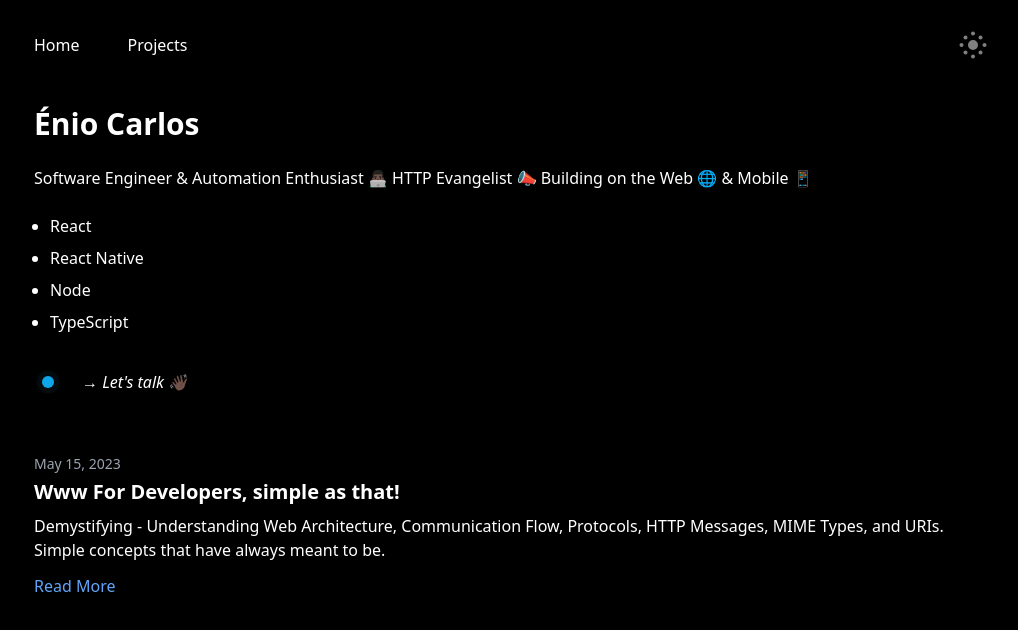
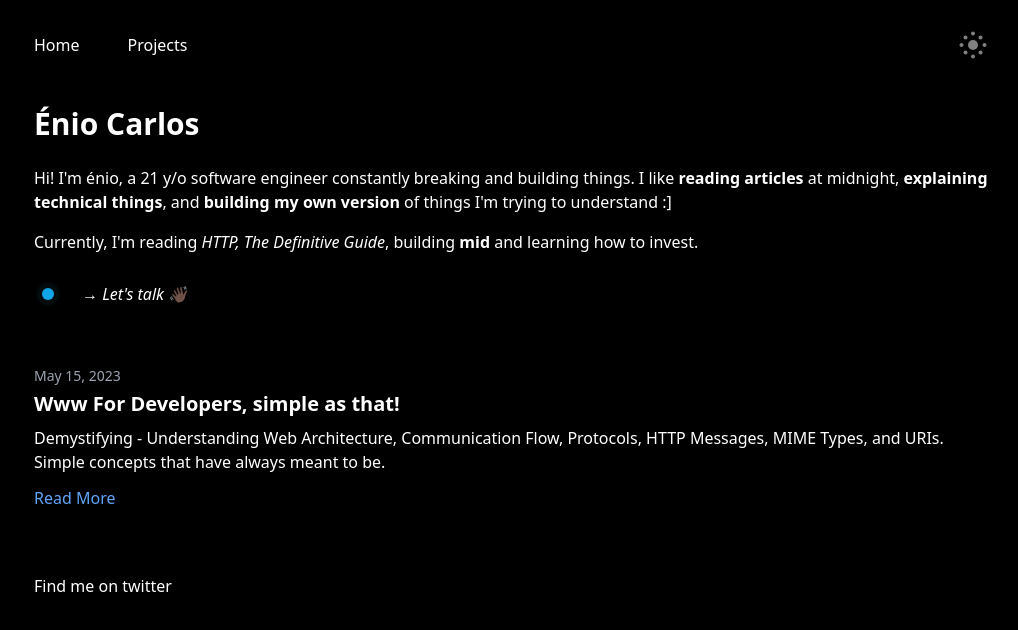
Before and after one commit to eniodev/enio, a Next.js app: page / in a window 1280 px wide. Shown: the top 630 px of the page, without its empty margins (126-1144 px from the left). Built offline with nearby package versions, Linux system fonts and the light colour scheme.

Commit message:
minor changes to colors

```diff
--- a/components/Layout.tsx
+++ b/components/Layout.tsx
@@ -9,7 +9,7 @@ type LayoutProps = {
   customMeta?: MetaProps;
 };
 
-export const WEBSITE_HOST_URL = 'https://nextjs-typescript-mdx-blog.vercel.app';
+export const WEBSITE_HOST_URL = 'https://enio.vercel.app';
 
 const Layout = ({ children, customMeta }: LayoutProps): JSX.Element => {
   return (
@@ -27,16 +27,16 @@ const Layout = ({ children, customMeta }: LayoutProps): JSX.Element => {
         <div className="max-w-5xl px-8 py-4 mx-auto">{children}</div>
       </main>
       <footer className="py-8">
-{/*     <div className="max-w-5xl px-8 mx-auto">
-          Built by{' '}
+     <div className="max-w-5xl px-8 mx-auto">
+          Find me on {' '}
           <a
             className="text-gray-900 dark:text-white"
-            href="https://twitter.com/hunterhchang"
+            href="https://twitter.com/eniocarlosao"
           >
-            Hunter Chang
+            twitter
           </a>
         </div>
-  */}
+
       </footer>
     </>
   );
--- a/components/ThemeSwitch.tsx
+++ b/components/ThemeSwitch.tsx
@@ -18,8 +18,8 @@ const ThemeSwitch = (): JSX.Element => {
   }
 
   const isDark = theme === 'dark';
-  const color = isDark ? '#fff' : '#000';
-  const maskColor = isDark ? '#000' : '#fff';
+  const color = isDark ? '#fff' : '#050505';
+  const maskColor = isDark ? '#050505' : '#fff';
   return (
     <button
       className="theme-button"
--- a/pages/index.tsx
+++ b/pages/index.tsx
@@ -15,13 +15,24 @@ export const Index = ({ posts }: IndexProps): JSX.Element => {
   return (
     <Layout>
       <h1>Énio Carlos</h1>
-      <p>Software Engineer & Automation Enthusiast 👨🏿‍💻 HTTP Evangelist 📣 Building on the Web 🌐 & Mobile 📱</p>
-      <ul className="list-disc pl-4 my-6">
+      <p>
+        Hi! I'm énio, a 21 y/o software engineer constantly breaking and building things.
+        I like <b>reading articles</b> at midnight, <b>explaining technical things</b>, and <b>building my own version</b> of things I'm trying to understand :]
+
+      </p>
+      <p>Currently, I'm reading <i>HTTP, The Definitive Guide</i>, building <b>mid</b> and learning how to invest.</p>
+     {
+      /**
+      *
+      * <ul className="list-disc pl-4 my-6">
         <li>React</li>
         <li className="mt-2">React Native</li>
         <li className="mt-2">Node</li>
         <li className="mt-2">TypeScript</li>
       </ul>
+      *
+      */
+      }
 
       <div className="flex items-center justify-start">
         <span className="relative flex h-3 w-3 ml-2">
```
